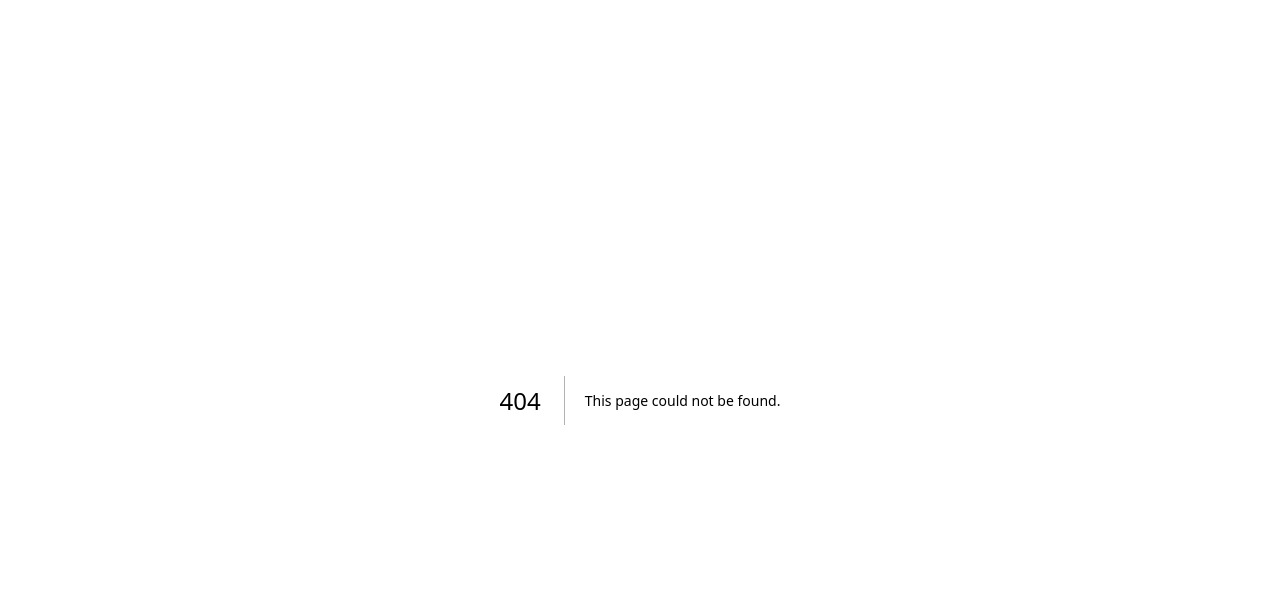
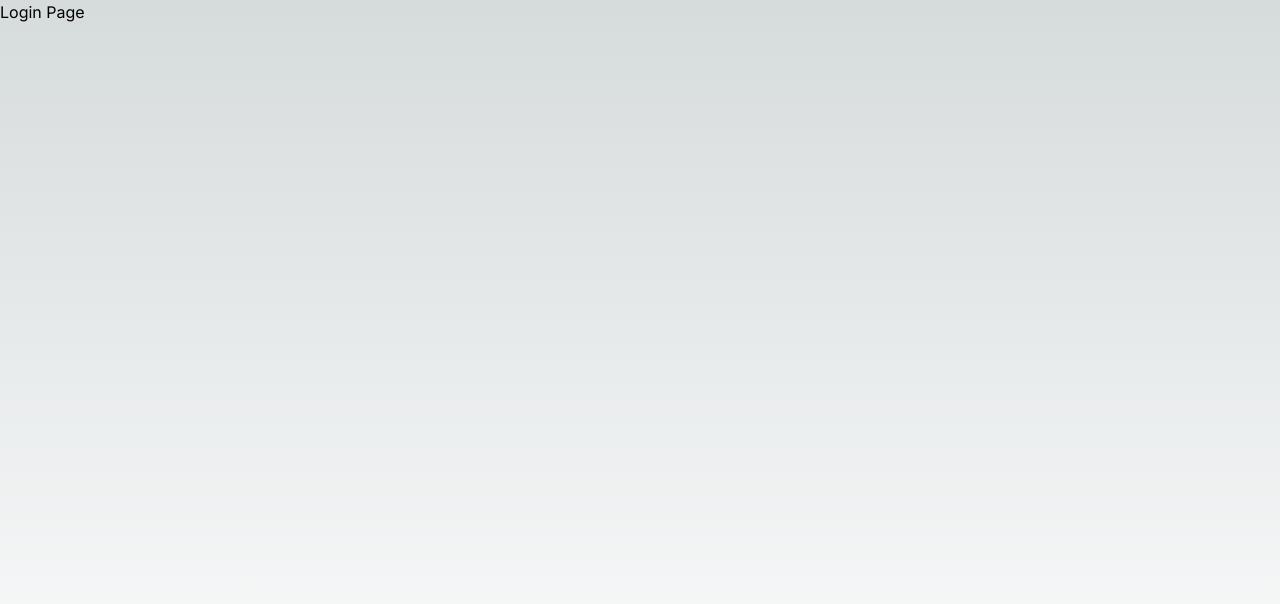
Before and after one commit to Hexsnorth12/TicketSystem-frontend, a Next.js app: page /login in a window 1280 px wide. Before the commit this address had no page. Shown: the top 604 px of the page. Built offline with nearby package versions, Linux system fonts and the light colour scheme.

Commit message:
Add login page 1. add login page 2. use Metadata obj replace next/head 3. add redux toolkit

```diff
--- a/package.json
+++ b/package.json
@@ -9,6 +9,7 @@
     "lint": "eslint ."
   },
   "dependencies": {
+    "@reduxjs/toolkit": "^2.2.3",
     "next": "14.1.4",
     "react": "^18",
     "react-dom": "^18",
--- /dev/null
+++ b/src/app/login/layout.tsx
@@ -0,0 +1,11 @@
+import React from 'react';
+
+const Layout = ({ children }: { children: React.ReactNode }) => {
+  return (
+    <div className="h-screen">
+      <div >{children}</div>
+    </div>
+  );
+}
+
+export default Layout
--- /dev/null
+++ b/src/app/login/page.tsx
@@ -0,0 +1,7 @@
+import React from 'react'
+
+const Page = () => {
+  return <p>Login Page</p>
+}
+
+export default Page
--- a/src/app/page.tsx
+++ b/src/app/page.tsx
@@ -1,15 +1,8 @@
 import React from 'react';
-import Head from 'next/head';
 
 export default function Home() {
   return (
     <main className='min-h-screen'>
-      <Head>
-        <title>My Next.js App with Vite and Tailwind CSS</title>
-        <meta name="description" content="Your description here" />
-        <link rel="icon" href="/favicon.ico" />
-      </Head>
-
       <div className=''>
         <h1 className="text-3xl font-bold text-center mt-10">Welcome to my Next.js App!</h1>
         <p className="text-lg text-center mt-4">This is a simple example page.</p>
```
Also changed, not shown: 1 other file (tests, documents, lock files or other folders).
